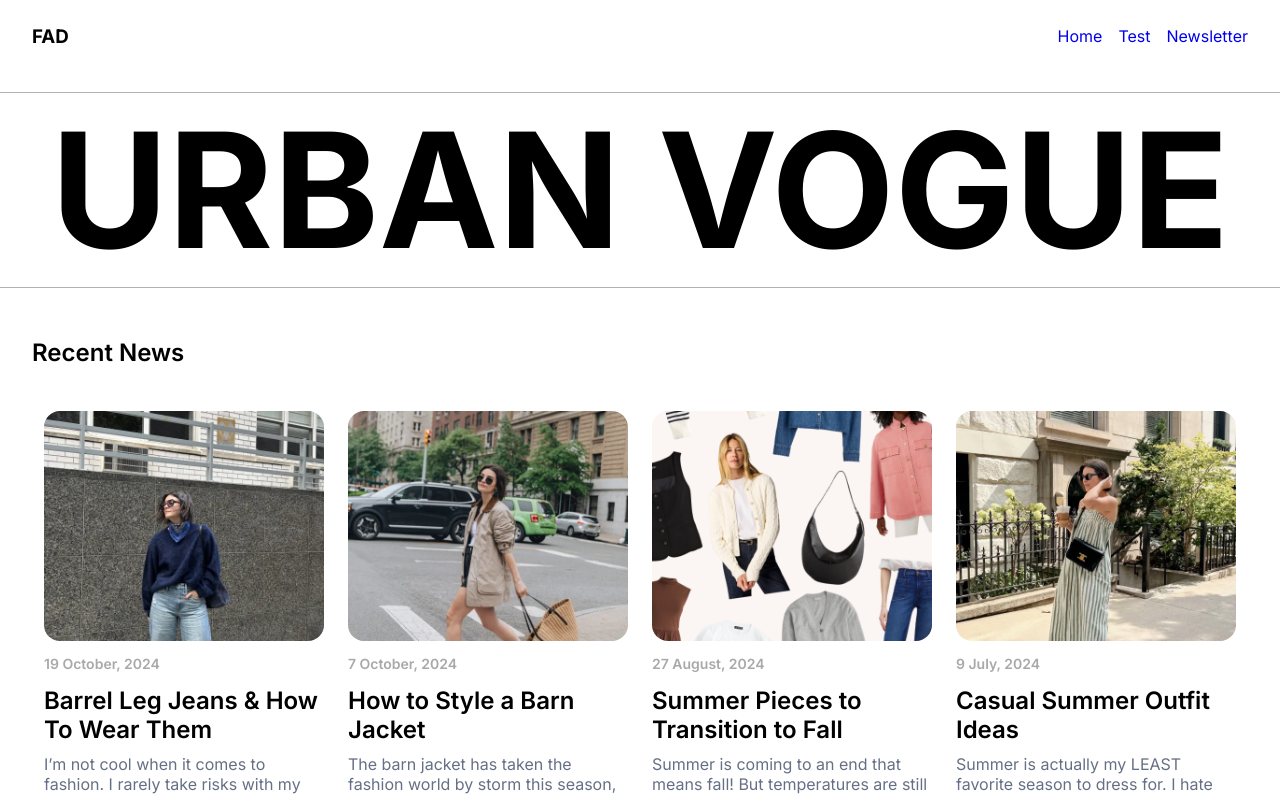
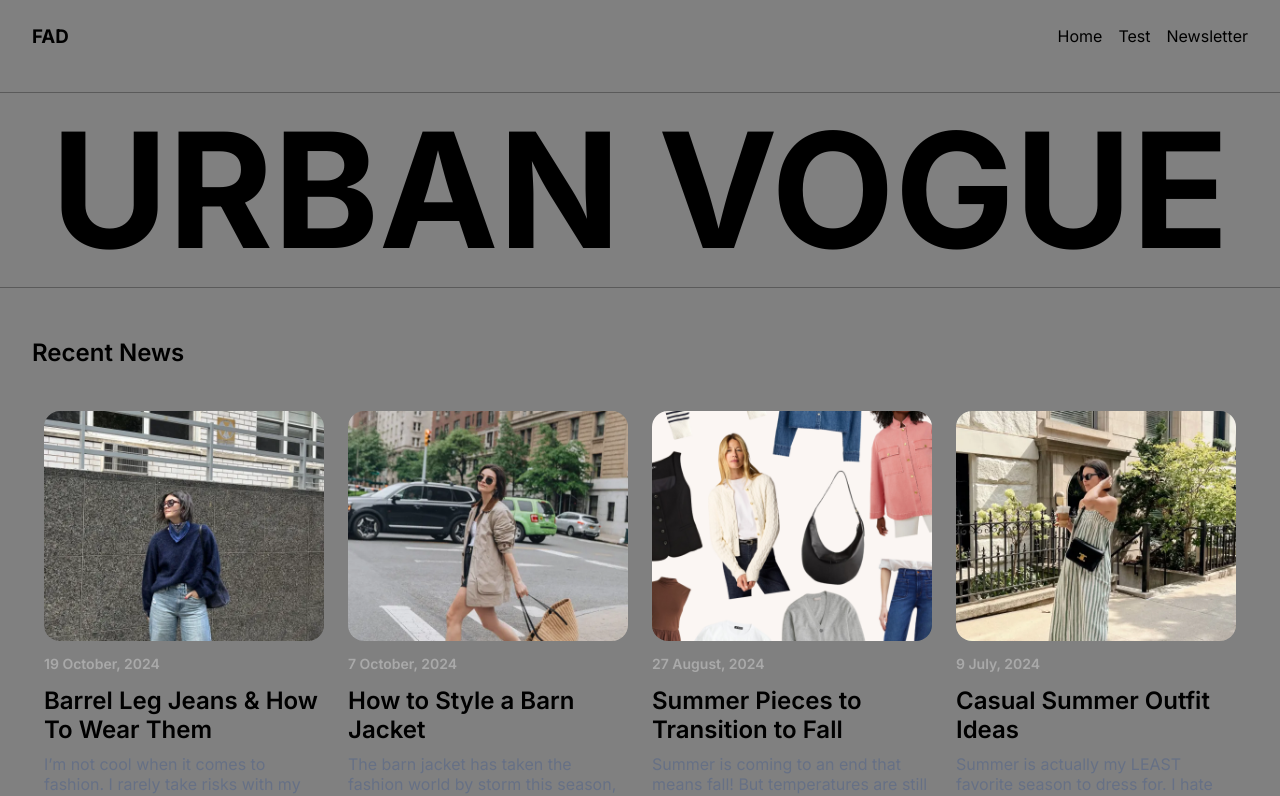
Before and after one commit to zMackaroo/fad-blog, a React (Vite) app: page / in a window 1280 px wide. Shown: the top 796 px of the page. Built offline with nearby package versions, Linux system fonts and the light colour scheme.

Commit message:
test zoom issue with ios

```diff
--- a/src/Container/Blog/Home.tsx
+++ b/src/Container/Blog/Home.tsx
@@ -54,6 +54,7 @@
       <div className="home__blogpost__wrapper">
         {mockData.map(({ id, mockImage, date, title, description }) => (
           <div
+            key={id}
             className="home__blogpost"
             onClick={() => HandleBlogPostClick(id)}
           >
--- a/src/assets/Styles/main.css
+++ b/src/assets/Styles/main.css
@@ -6,8 +6,9 @@
   font-family: "Inter";
   padding: 0;
   margin: 0;
-  background-color: white;
+  background-color: gray;
   scroll-behavior: smooth;
+  max-width: 100%;
 }
 
 img {
@@ -35,6 +36,7 @@
 
 a {
   text-decoration: none;
+  color: black;
 }
 
 .content {
```
